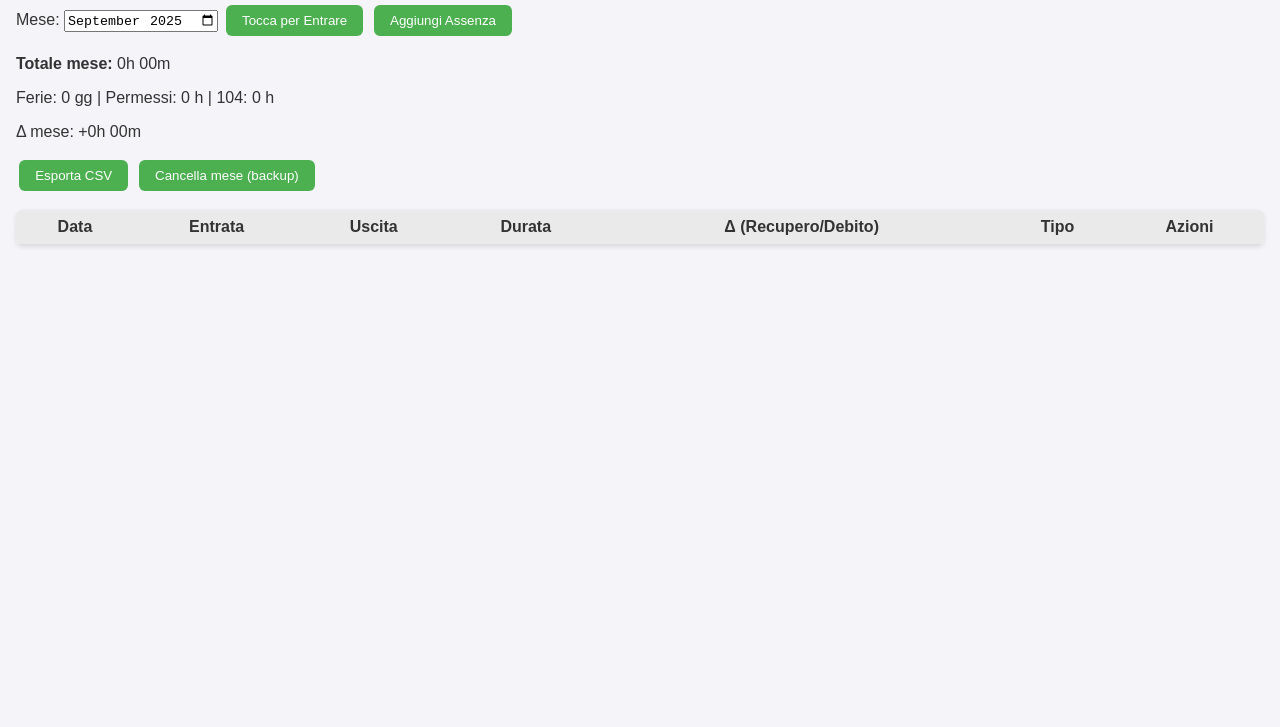
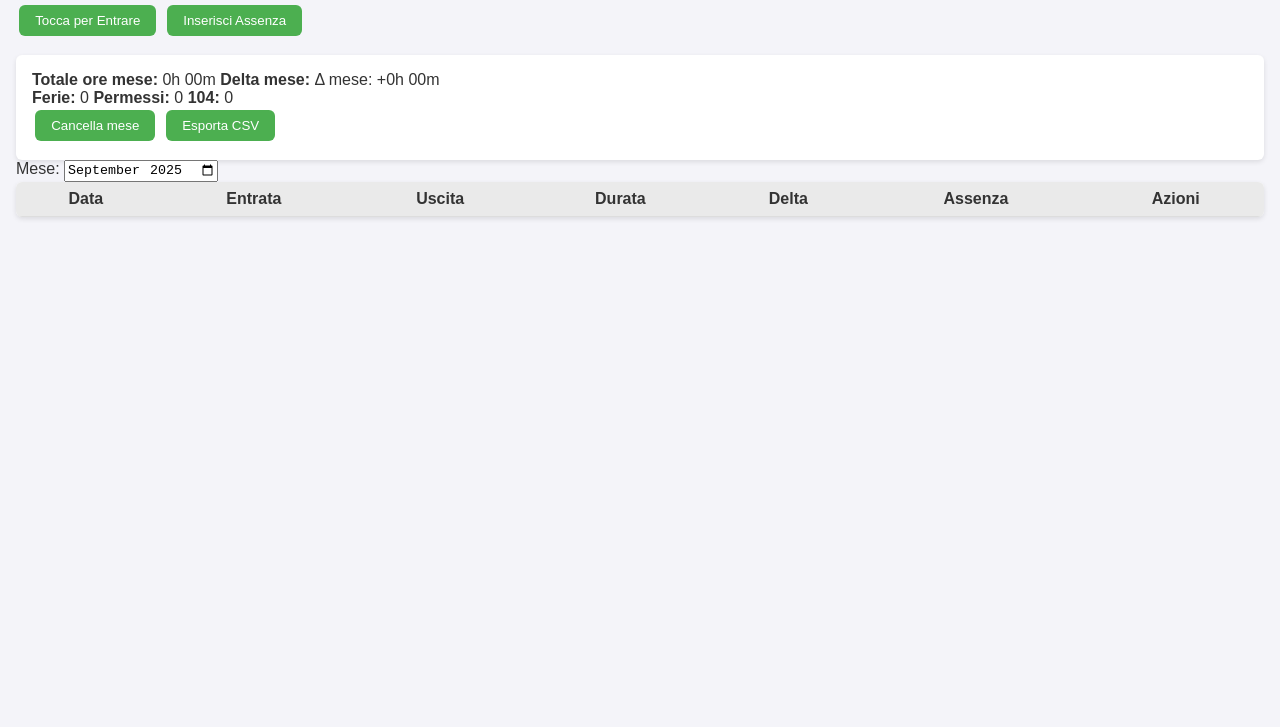
Before and after one commit to flaviocasolari-lab/ingressouscita, a plain HTML site: page Index.html in a window 1280 px wide. Shown: the part 73-800 px from the top of the page. Drawn offline with Linux system fonts and the light colour scheme.

Commit message:
Update Index.html

```diff
--- a/Index.html
+++ b/Index.html
@@ -2,34 +2,43 @@
 <html lang="it">
 <head>
   <meta charset="UTF-8">
-  <title>TimeTracker</title>
-  <meta name="viewport" content="width=device-width, initial-scale=1">
-  <link rel="manifest" href="manifest.json">
-  <link rel="icon" sizes="192x192" href="icon-192.png">
-  <meta name="theme-color" content="#007aff">
+  <meta name="viewport" content="width=device-width, initial-scale=1.0">
+  <title>Time Tracker</title>
   <link rel="stylesheet" href="style.css">
 </head>
 <body>
+  <h1>Time Tracker</h1>
 
-<h1>TimeTracker</h1>
+  <!-- Pulsante ingresso/uscita -->
+  <button id="toggleBtn" class="bigBtn">Tocca per Entrare</button>
 
-<label>Mese:
-  <input type="month" id="monthPicker">
-</label>
+  <!-- Pulsante assenze -->
+  <button id="absenceBtn" class="absenceBtn">Inserisci Assenza</button>
 
-<button id="toggleBtn">Tocca per Entrare</button>
-<button id="absenceBtn">Aggiungi Assenza</button>
-
-<div class="summary">
-  <p><b>Totale mese:</b> <span id="summaryHours">0h 00m</span></p>
-  <p>Ferie: <span id="summaryFerie">0</span> gg | Permessi: <span id="summaryPermessi">0</span> h | 104: <span id="summary104">0</span> h</p>
-  <p id="recupero">Δ mese: 0h 00m</p>
-  <p>
+  <!-- Sezione sommario -->
+  <div id="summary">
+    <div class="row">
+      <span><strong>Totale ore mese:</strong> <span id="summaryHours">0h 00m</span></span>
+      <span><strong>Delta mese:</strong> <span id="recupero">0h 00m</span></span>
+    </div>
+    <div class="row">
+      <span><strong>Ferie:</strong> <span id="summaryFerie">0</span></span>
+      <span><strong>Permessi:</strong> <span id="summaryPermessi">0</span></span>
+      <span><strong>104:</strong> <span id="summary104">0</span></span>
+    </div>
+    <div class="row">
+      <button id="clearMonth" class="smallBtn">Cancella mese</button>
       <button id="export" class="smallBtn">Esporta CSV</button>
-    <button id="clearMonth" class="smallBtn">Cancella mese (backup)</button>
-  </p>
+    </div>
   </div>
 
+  <!-- Selezione mese -->
+  <div>
+    <label for="monthPicker">Mese:</label>
+    <input type="month" id="monthPicker">
+  </div>
+
+  <!-- Tabella dati -->
   <table>
     <thead>
       <tr>
@@ -37,39 +46,31 @@
         <th>Entrata</th>
         <th>Uscita</th>
         <th>Durata</th>
-  <th>Δ (Recupero/Debito)</th>
-  <th>Tipo</th>
+        <th>Delta</th>
+        <th>Assenza</th>
         <th>Azioni</th>
       </tr>
     </thead>
     <tbody id="records"></tbody>
   </table>
 
-<!-- Modal assenze -->
-<div id="absenceModal" style="display:none; position:fixed; top:0; left:0; width:100%; height:100%; background:rgba(0,0,0,0.5);">
-  <div style="background:#fff; padding:20px; margin:100px auto; width:90%; max-width:400px; border-radius:8px;">
-    <h3>Aggiungi Assenza</h3>
+  <!-- Modale assenze -->
+  <div id="absenceModal" class="modal">
+    <div class="modal-content">
       <label>Data: <input type="date" id="absenceDate"></label><br>
       <label>Tipo:
         <select id="absenceType">
-        <option value="ferie">Ferie (giorno)</option>
-        <option value="permesso">Permesso (ore)</option>
-        <option value="104">104 (ore)</option>
+          <option value="ferie">Ferie</option>
+          <option value="permesso">Permesso</option>
+          <option value="104">104</option>
         </select>
       </label><br>
-    <label>Ore (solo per permessi/104):
-      <input type="number" id="absenceHours" min="0.5" max="8" step="0.5">
-    </label><br><br>
+      <label>Ore (solo per permessi e 104): <input type="number" id="absenceHours" min="0" step="0.5"></label><br>
       <button id="saveAbsence">Salva</button>
       <button id="closeAbsence">Chiudi</button>
     </div>
   </div>
 
   <script src="app.js"></script>
-<script>
-if ("serviceWorker" in navigator) {
-  navigator.serviceWorker.register("service-worker.js").catch(err => console.error("SW fail:", err));
-}
-</script>
 </body>
 </html>
```
Lines whose indentation alone changed are shown as unchanged.
